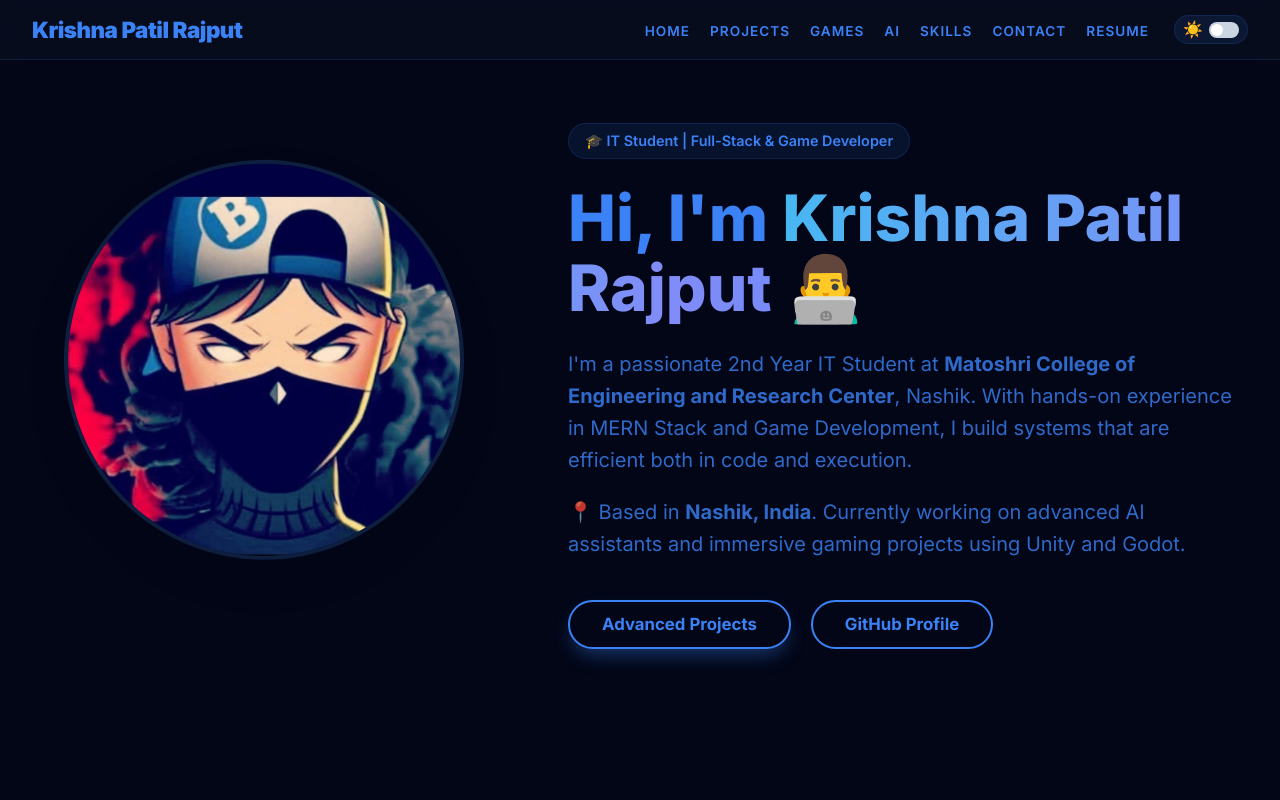
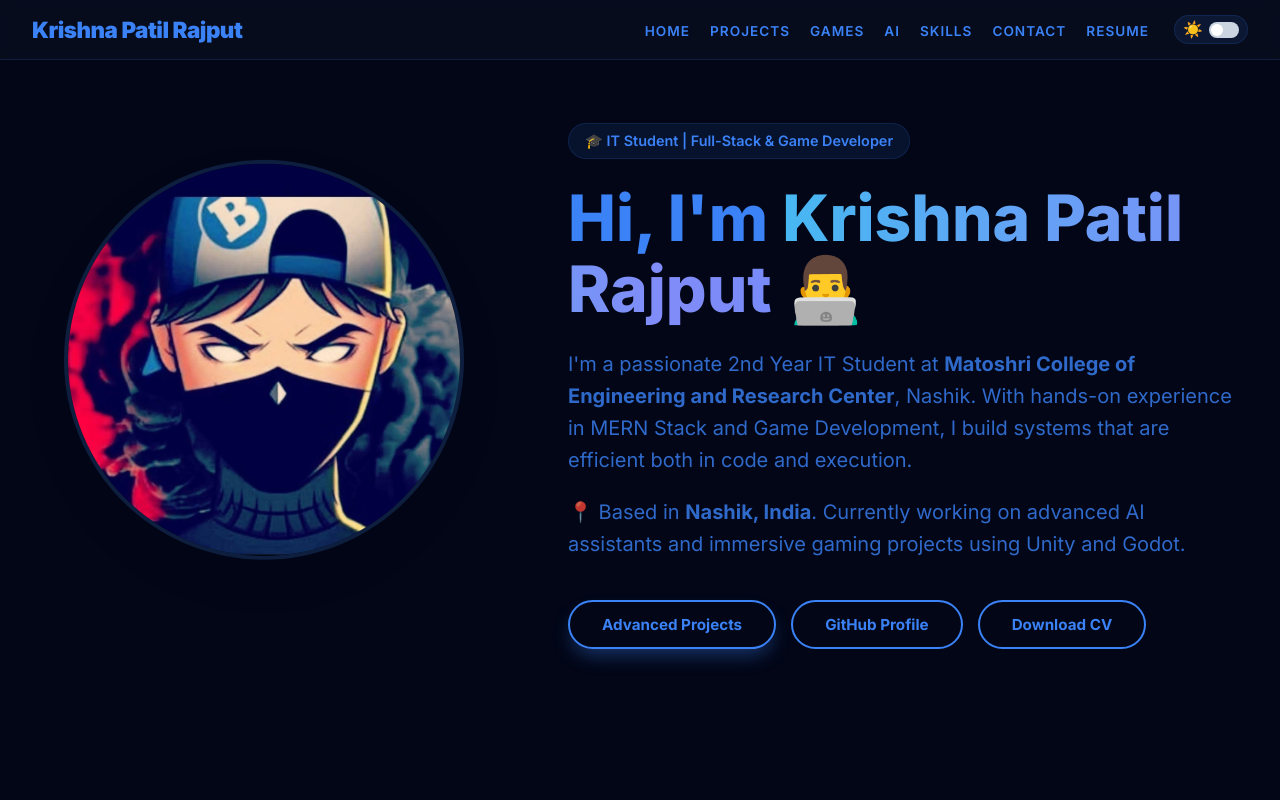
Before and after one commit to Krishna67890/Portfolio, a React (Create React App) app: page / in a window 1280 px wide. Shown: the top 800 px of the page. Built offline with nearby package versions, Linux system fonts and the light colour scheme.

Commit message:
fixes Vercel Error

```diff
--- a/src/components/Hero/Hero.css
+++ b/src/components/Hero/Hero.css
@@ -85,17 +85,21 @@
 
 .hero-buttons {
   display: flex;
-  gap: 20px;
+  gap: 15px;
   margin-top: 40px;
+  flex-wrap: wrap;
 }
 
 .btn {
-  padding: 14px 32px;
+  padding: 12px 24px;
   border-radius: 12px;
   font-weight: 700;
   text-decoration: none;
   transition: all 0.3s ease;
-  font-size: 1.05rem;
+  font-size: 0.95rem;
+  display: inline-flex;
+  align-items: center;
+  justify-content: center;
 }
 
 .btn-primary {
@@ -108,6 +112,17 @@
   border: 2px solid var(--border-color);
   color: var(--text-color);
   background: var(--card-bg);
+}
+
+.btn-download-cv {
+  background: transparent;
+  border: 2px solid var(--primary-color);
+  color: var(--primary-color);
+}
+
+.btn-download-cv:hover {
+  background: var(--primary-color);
+  color: #fff !important;
 }
 
 @media (max-width: 992px) {
@@ -136,4 +151,12 @@
   .hero-title {
     font-size: 2.5rem;
   }
+
+  .hero-buttons {
+    flex-direction: column;
+  }
+
+  .btn {
+    width: 100%;
+  }
 }
--- a/src/components/Hero/Hero.jsx
+++ b/src/components/Hero/Hero.jsx
@@ -3,6 +3,8 @@ import './Hero.css';
 import profileLogo from '../../assets/Krishna logo.jpg';
 
 const Hero = () => {
+  const resumeLink = "https://www.linkedin.com/posts/krishna-patil-rajput-b66b03340_hi-linkedin-im-krishna-patil-rajput-a-activity-7354165496759435267-BV-V?utm_source=share&utm_medium=member_android&rcm=ACoAAFWX3r4BoZNXBTYw6j3bpV0Im06Tru2b56A";
+
   return (
     <section id="hero" className="hero-section">
       <div className="container">
@@ -27,6 +29,7 @@ const Hero = () => {
             <div className="hero-buttons">
               <a href="#projects" className="btn btn-primary">Advanced Projects</a>
               <a href="https://github.com/krishna67890" target="_blank" rel="noopener noreferrer" className="btn btn-secondary">GitHub Profile</a>
+              <a href={resumeLink} target="_blank" rel="noopener noreferrer" className="btn btn-download-cv">Download CV</a>
             </div>
           </div>
         </div>
```
